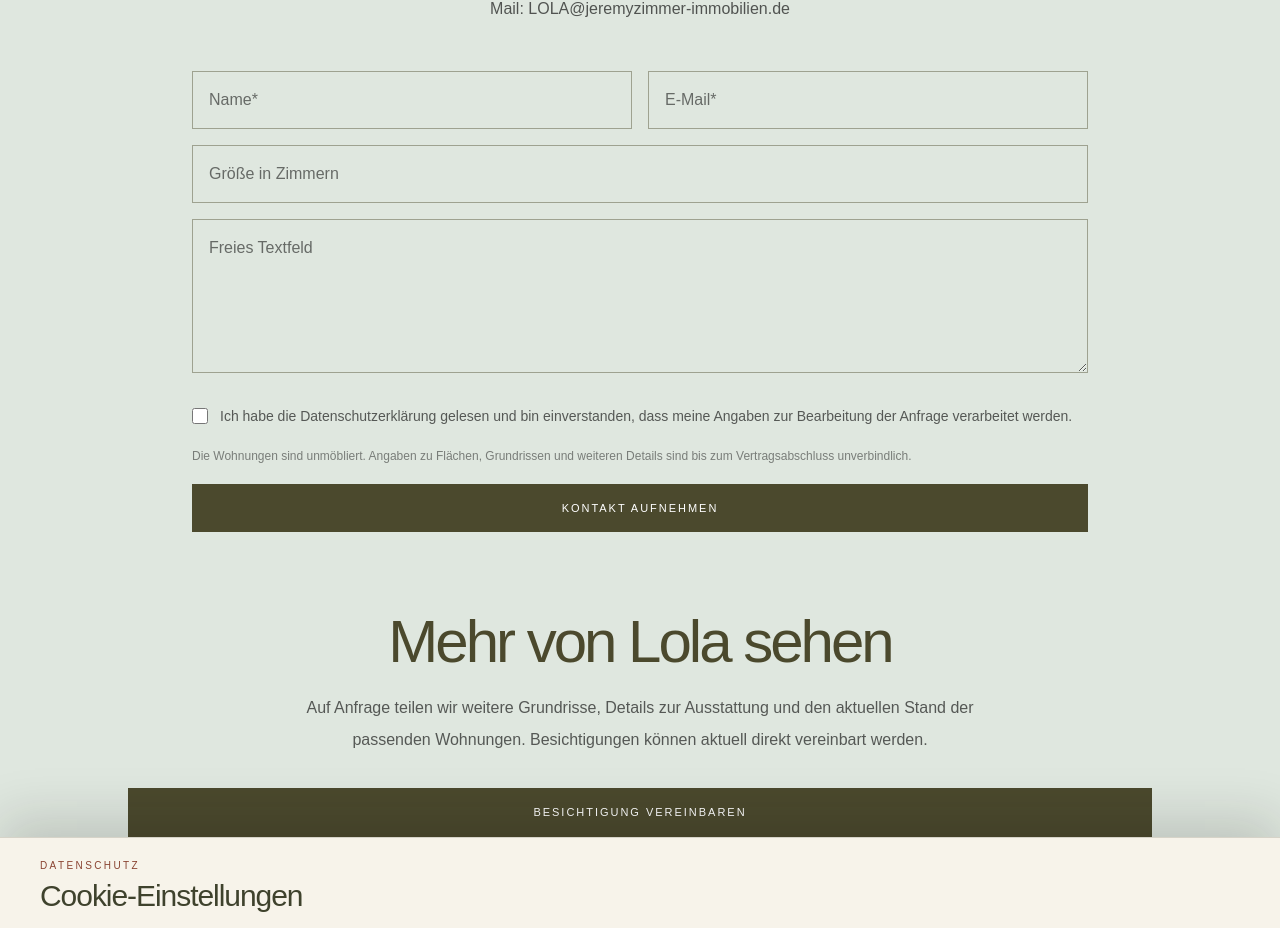
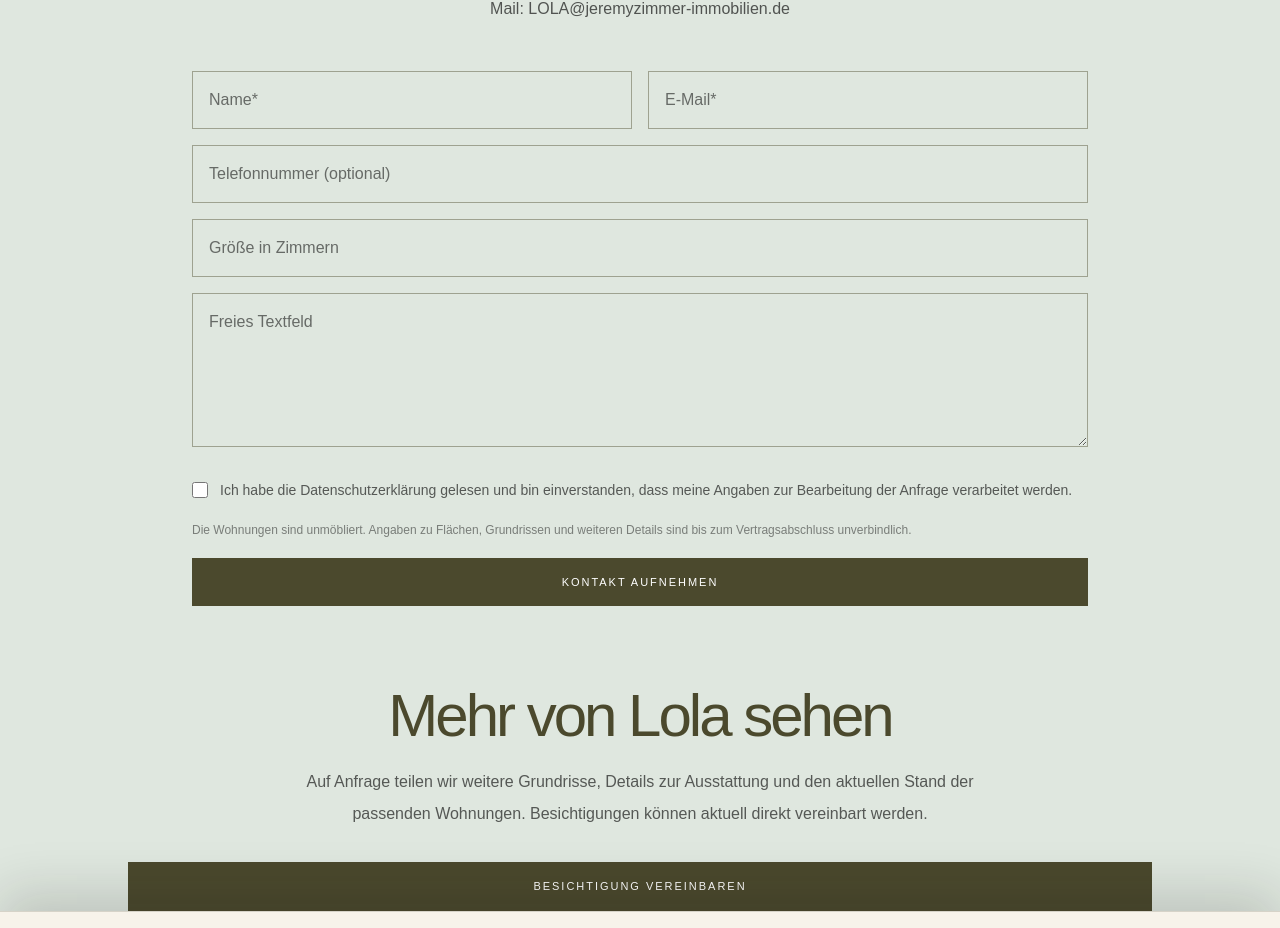
Before and after one commit to Watcher-eth/Lola-Berlin, a Next.js app: page /apartments in a window 1280 px wide. Shown: the part 5434-6362 px from the top of the page. Built offline with nearby package versions, Linux system fonts and the light colour scheme; no server answers; a web font is replaced by a local one.

Commit message:
tel optional in form

```diff
--- a/components/ApartmentInquiryForm.tsx
+++ b/components/ApartmentInquiryForm.tsx
@@ -20,6 +20,7 @@ export function ApartmentInquiryForm({
 }: ApartmentInquiryFormProps) {
   const [name, setName] = useState("");
   const [email, setEmail] = useState("");
+  const [phone, setPhone] = useState("");
   const [rooms, setRooms] = useState(defaultRooms ? String(defaultRooms) : "");
   const [message, setMessage] = useState("");
   const [privacyAccepted, setPrivacyAccepted] = useState(false);
@@ -50,6 +51,7 @@ export function ApartmentInquiryForm({
         body: JSON.stringify({
           name,
           email,
+          phone,
           rooms,
           message,
           apartmentCode,
@@ -71,6 +73,7 @@ export function ApartmentInquiryForm({
       });
       setName("");
       setEmail("");
+      setPhone("");
       setRooms(defaultRooms ? String(defaultRooms) : "");
       setMessage("");
       setPrivacyAccepted(false);
@@ -125,6 +128,21 @@ export function ApartmentInquiryForm({
             onChange={(event) => setEmail(event.target.value)}
             required
             placeholder="E-Mail*"
+            className="w-full border border-[var(--accent)]/44 bg-transparent px-4 py-4 text-base text-[var(--ink)] outline-none transition-colors duration-300 placeholder:text-black/54 focus:border-[var(--accent)]"
+          />
+        </label>
+      </div>
+
+      <div className="mt-4">
+        <label className="block">
+          <span className="sr-only">Telefonnummer optional</span>
+          <input
+            type="tel"
+            name="phone"
+            value={phone}
+            onChange={(event) => setPhone(event.target.value)}
+            placeholder="Telefonnummer (optional)"
+            autoComplete="tel"
             className="w-full border border-[var(--accent)]/44 bg-transparent px-4 py-4 text-base text-[var(--ink)] outline-none transition-colors duration-300 placeholder:text-black/54 focus:border-[var(--accent)]"
           />
         </label>
--- a/pages/api/apartment-inquiry.ts
+++ b/pages/api/apartment-inquiry.ts
@@ -80,6 +80,7 @@ export default async function handler(
   const {
     name,
     email,
+    phone,
     rooms,
     message,
     apartmentCode,
@@ -89,6 +90,7 @@ export default async function handler(
   } = req.body as {
     name?: string;
     email?: string;
+    phone?: string;
     rooms?: string;
     message?: string;
     apartmentCode?: string;
@@ -130,6 +132,7 @@ export default async function handler(
     "",
     `Name: ${name.trim()}`,
     `E-Mail: ${email.trim()}`,
+    `Telefon: ${phone?.trim() || "-"}`,
     `Größe/Zimmer: ${rooms?.trim() || "-"}`,
     `Nachricht: ${message?.trim() || "-"}`,
     `Wohnung: ${apartmentCode?.trim() || "Allgemeine Anfrage"}`,
```
